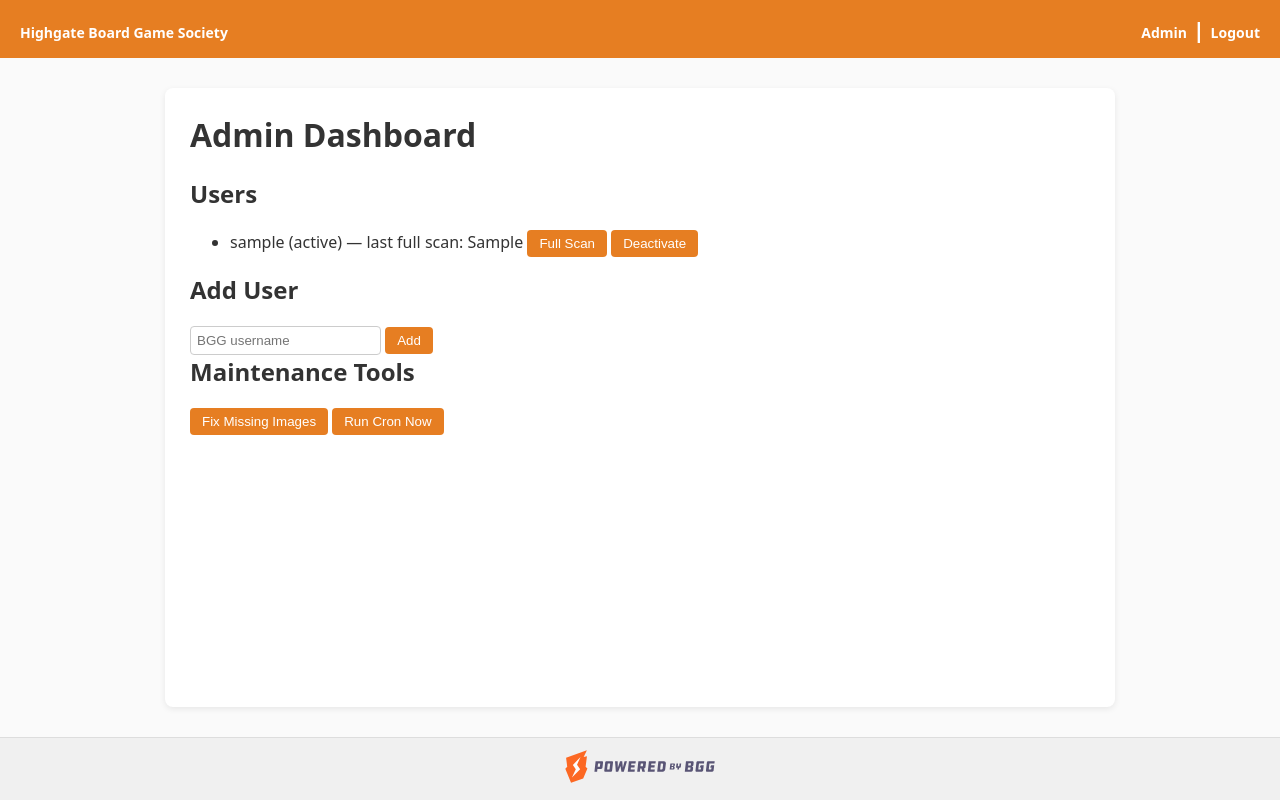
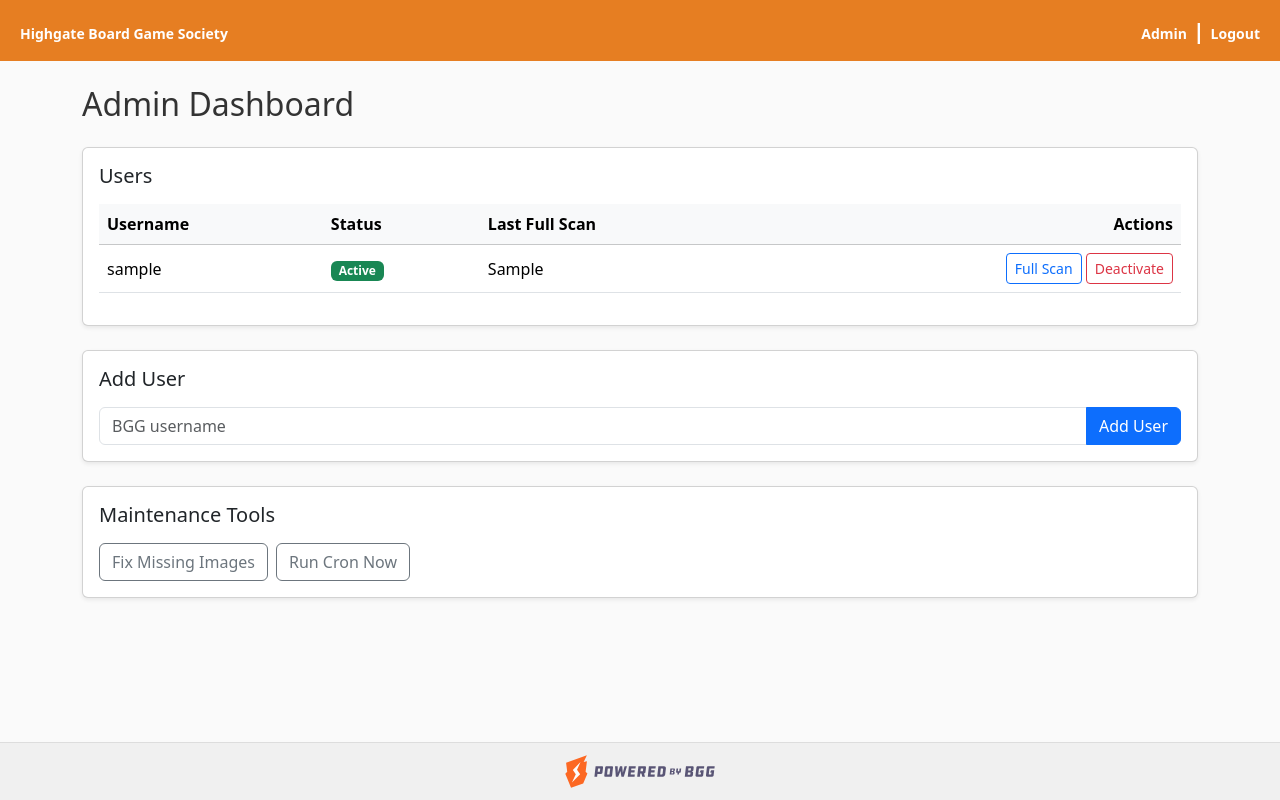
Before and after one commit to Kishkash/HBGS-log, a Flask app: page /admin in a window 1280 px wide. Run offline with Flask 3, Linux system fonts and the light colour scheme; the visitor is signed in with stand-in values (Sample User, id 1); tables that the repository leaves empty hold one stand-in row (values such as "Sample post").

Commit message:
Updated layout with Bootstrap

```diff
--- a/templates/admin_dashboard.html
+++ b/templates/admin_dashboard.html
@@ -1,34 +1,103 @@
 {% extends "base.html" %}
 {% block content %}
 
-<h1>Admin Dashboard</h1>
+<h2 class="mb-4">Admin Dashboard</h2>
 
-<h2>Users</h2>
-<ul>
-    {% for u in users %}
-        <li>
-            <span class="{{ 'active' if u.is_active else 'inactive' }}">
-                {{ u.username }} ({{ 'active' if u.is_active else 'inactive' }})
-            </span>
-            — last full scan: {{ u.last_full_scan or "never" }}
+<!-- Users Section -->
+<div class="card mb-4 shadow-sm">
+    <div class="card-body">
 
-            {% if u.is_active %}
-                <button onclick="fullScan('{{ u.username }}')">Full Scan</button>
-                <button onclick="deactivateUser({{ u.id }})">Deactivate</button>
-            {% else %}
-                <button onclick="reactivateUser('{{ u.username }}')">Reactivate</button>
-            {% endif %}
-        </li>
-    {% endfor %}
-</ul>
+        <h5 class="card-title mb-3">Users</h5>
 
-<h2>Add User</h2>
-<input id="newUser" placeholder="BGG username">
-<button onclick="addUser()">Add</button>
+        <div class="table-responsive">
+            <table class="table align-middle">
+                <thead class="table-light">
+                    <tr>
+                        <th>Username</th>
+                        <th>Status</th>
+                        <th>Last Full Scan</th>
+                        <th class="text-end">Actions</th>
+                    </tr>
+                </thead>
+                <tbody>
+                    {% for u in users %}
+                    <tr>
+                        <td>{{ u.username }}</td>
+                        <td>
+                            {% if u.is_active %}
+                                <span class="badge bg-success">Active</span>
+                            {% else %}
+                                <span class="badge bg-secondary">Inactive</span>
+                            {% endif %}
+                        </td>
+                        <td>{{ u.last_full_scan or "Never" }}</td>
+                        <td class="text-end">
 
-<h2>Maintenance Tools</h2>
-<button onclick="fixMissingImages()">Fix Missing Images</button>
-<button onclick="runCronNow()">Run Cron Now</button>
+                            {% if u.is_active %}
+                                <button class="btn btn-sm btn-outline-primary"
+                                        onclick="fullScan('{{ u.username }}')">
+                                    Full Scan
+                                </button>
+
+                                <button class="btn btn-sm btn-outline-danger"
+                                        onclick="deactivateUser({{ u.id }})">
+                                    Deactivate
+                                </button>
+                            {% else %}
+                                <button class="btn btn-sm btn-outline-success"
+                                        onclick="reactivateUser('{{ u.username }}')">
+                                    Reactivate
+                                </button>
+                            {% endif %}
+
+                        </td>
+                    </tr>
+                    {% endfor %}
+                </tbody>
+            </table>
+        </div>
+
+    </div>
+</div>
+
+<!-- Add User Section -->
+<div class="card mb-4 shadow-sm">
+    <div class="card-body">
+
+        <h5 class="card-title mb-3">Add User</h5>
+
+        <div class="input-group">
+            <input id="newUser"
+                   class="form-control"
+                   placeholder="BGG username">
+            <button class="btn btn-primary" onclick="addUser()">
+                Add User
+            </button>
+        </div>
+
+    </div>
+</div>
+
+<!-- Maintenance Section -->
+<div class="card shadow-sm">
+    <div class="card-body">
+
+        <h5 class="card-title mb-3">Maintenance Tools</h5>
+
+        <div class="d-flex gap-2 flex-wrap">
+            <button class="btn btn-outline-secondary"
+                    onclick="fixMissingImages()">
+                Fix Missing Images
+            </button>
+
+            <button class="btn btn-outline-secondary"
+                    onclick="runCronNow()">
+                Run Cron Now
+            </button>
+        </div>
+
+    </div>
+</div>
 
 <script>
     async function addUser() {
--- a/templates/base.html
+++ b/templates/base.html
@@ -5,46 +5,27 @@
     <meta name="viewport" content="width=device-width, initial-scale=1">
     <title>{{ title or "HBGS" }}</title>
 
+    <!-- Bootstrap CSS -->
+    <link href="https://cdn.jsdelivr.net/npm/bootstrap@5.3.2/dist/css/bootstrap.min.css" rel="stylesheet">
+
     <style>
         body {
-            margin: 0;
-            font-family: system-ui, Arial, sans-serif;
             background: #fafafa;
             color: #333;
-            display: flex;
-            flex-direction: column;
-            min-height: 100vh;
-            overflow-x: hidden;
         }
 
-        /* Top bar */
         .topbar {
-            background: #e67e22; /* warm orange */
+            background: #e67e22;
             color: white;
             padding: 14px 20px;
             font-size: 22px;
             font-weight: bold;
-            display: flex;
-            justify-content: space-between;
-            align-items: center;
         }
 
         .topbar a {
             color: white;
             text-decoration: none;
             font-size: 14px;
-        }
-
-        /* Centered content container */
-        .container {
-            width: 100%;
-            max-width: 900px;
-            margin: 30px auto;
-            background: white;
-            padding: 25px;
-            border-radius: 8px;
-            box-shadow: 0 2px 6px rgba(0,0,0,0.08);
-            flex: 1;
         }
 
         footer {
@@ -58,81 +39,17 @@
             max-width: 150px;
             opacity: 0.85;
         }
-
-        table {
-            width: 100%;
-            border-collapse: collapse;
-            margin-top: 18px;
-        }
-
-        table img {
-        max-width: 50px;
-        height: auto;
-        }
-
-        /* Wrap table in a scroll container */
-        .table-wrapper {
-            overflow-x: auto;
-            width: 100%;
-        }
-
-        /* Make the filter controls wrap nicely */
-        #year-wrap,
-        #month-wrap,
-        #date-wrap {
-            display: inline-block;
-            margin-top: 8px;
-            max-width: 100%;
-            white-space: nowrap;
-        }
-
-        th, td {
-            border-bottom: 1px solid #ddd;
-            padding: 8px;
-            text-align: left;
-            white-space: normal;
-        }
-
-        th {
-            background: #f7f7f7;
-        }
-
-        button {
-            background: #e67e22;
-            color: white;
-            border: none;
-            padding: 6px 12px;
-            border-radius: 4px;
-            cursor: pointer;
-        }
-
-        button:hover {
-            background: #cf6d17;
-        }
-
-        input, select {
-            padding: 6px;
-            border-radius: 4px;
-            border: 1px solid #ccc;
-        }
-
-        h1, h2 {
-            margin-top: 0;
-        }
     </style>
 
     {% block head %}{% endblock %}
 </head>
 
-<body>
+<body class="d-flex flex-column min-vh-100">
 
-    <div class="topbar">
+    <div class="topbar d-flex justify-content-between align-items-center">
         <div>
-            <a href="/" style="color:white; text-decoration:none;">
-                Highgate Board Game Society
-            </a>
+            <a href="/">Highgate Board Game Society</a>
         </div>
-
 
         <div>
             {% if session.get("is_admin") %}
@@ -144,7 +61,7 @@
         </div>
     </div>
 
-    <div class="container">
+    <div class="container my-4 flex-grow-1">
         {% block content %}{% endblock %}
     </div>
 
@@ -154,5 +71,8 @@
         </a>
     </footer>
 
+    <!-- Bootstrap JS -->
+    <script src="https://cdn.jsdelivr.net/npm/bootstrap@5.3.2/dist/js/bootstrap.bundle.min.js"></script>
+
 </body>
 </html>
```
Also changed, not shown: templates/admin_login.html (+34 -8 lines), templates/index.html (+22 -24 lines).
